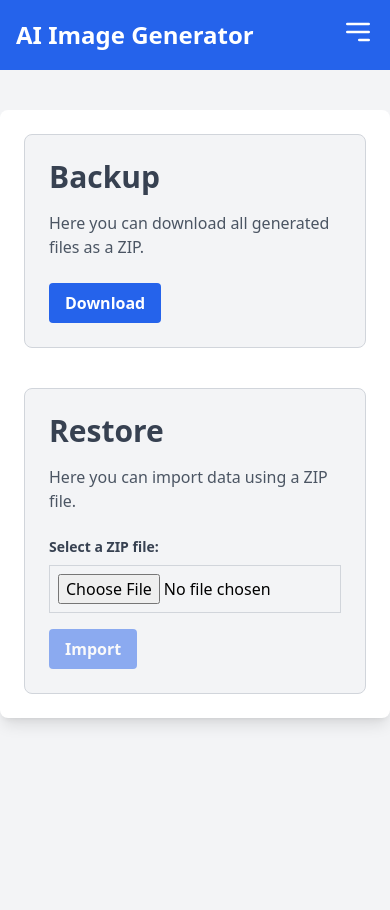
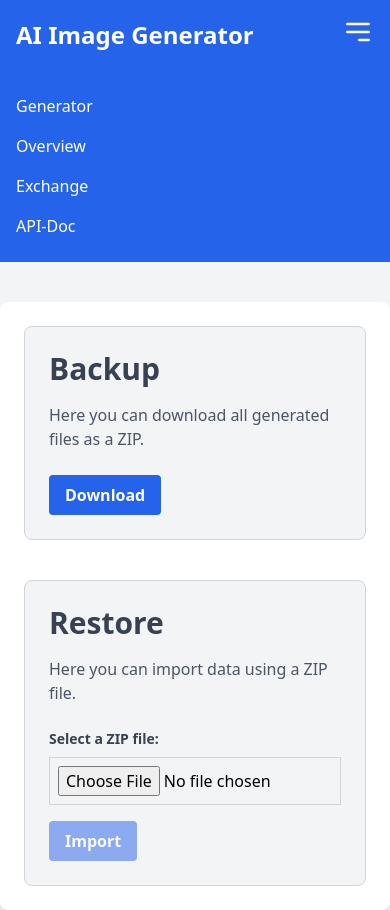
Before and after one commit to MrTimeey/ai-image-generator, a website: page src/static/exchange.html in a window 390 px wide. Both pictures are taken after a click on the button 358 px from the left and 32 px from the top of the page. Before the commit the page ends 844 px from the top, so only its background shows below. Drawn offline with nearby package versions, Linux system fonts and the light colour scheme.

Commit message:
fix burger menu

```diff
--- a/src/static/exchange.html
+++ b/src/static/exchange.html
@@ -117,6 +117,13 @@
 
 <script>
     const spinnerOverlay = document.getElementById('spinner-overlay');
+
+    const burgerBtn = document.getElementById('burger-btn');
+    const mobileMenu = document.getElementById('mobile-menu');
+    burgerBtn.addEventListener('click', () => {
+        mobileMenu.classList.toggle('hidden');
+    });
+
     const downloadBtn = document.getElementById('download')
     downloadBtn.addEventListener('click', async () => {
         document.getElementById('progress-container').classList.add('hidden');
```
